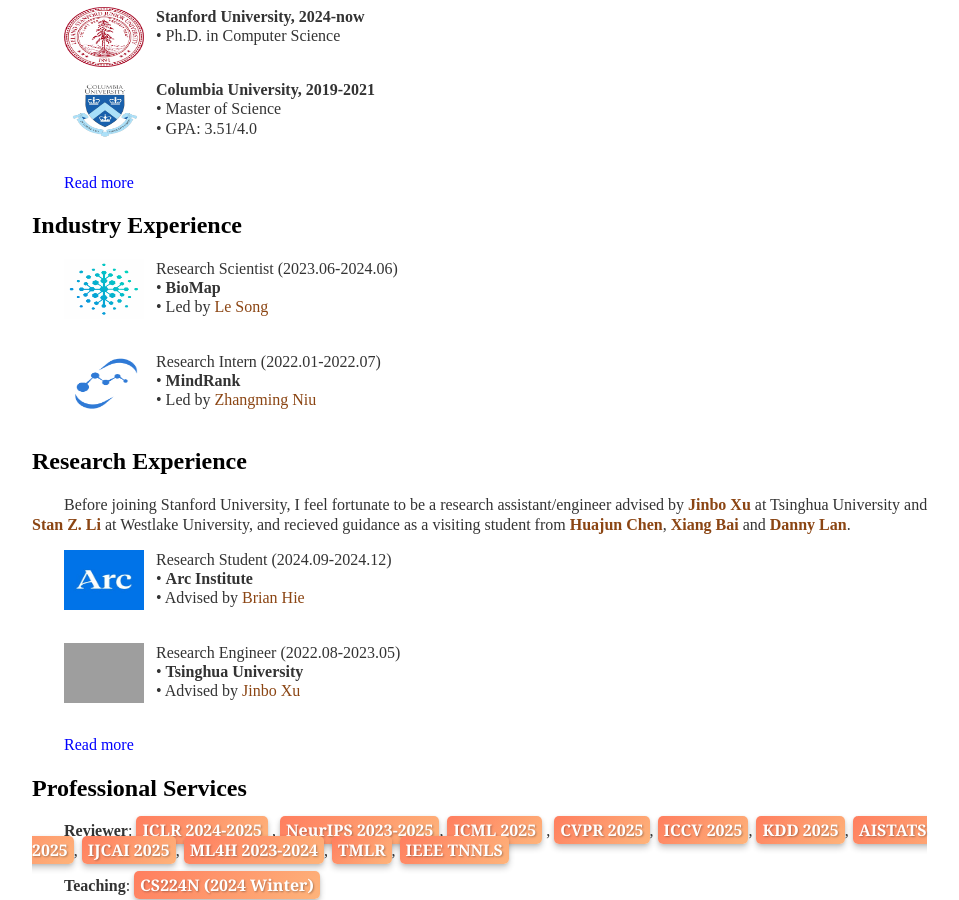
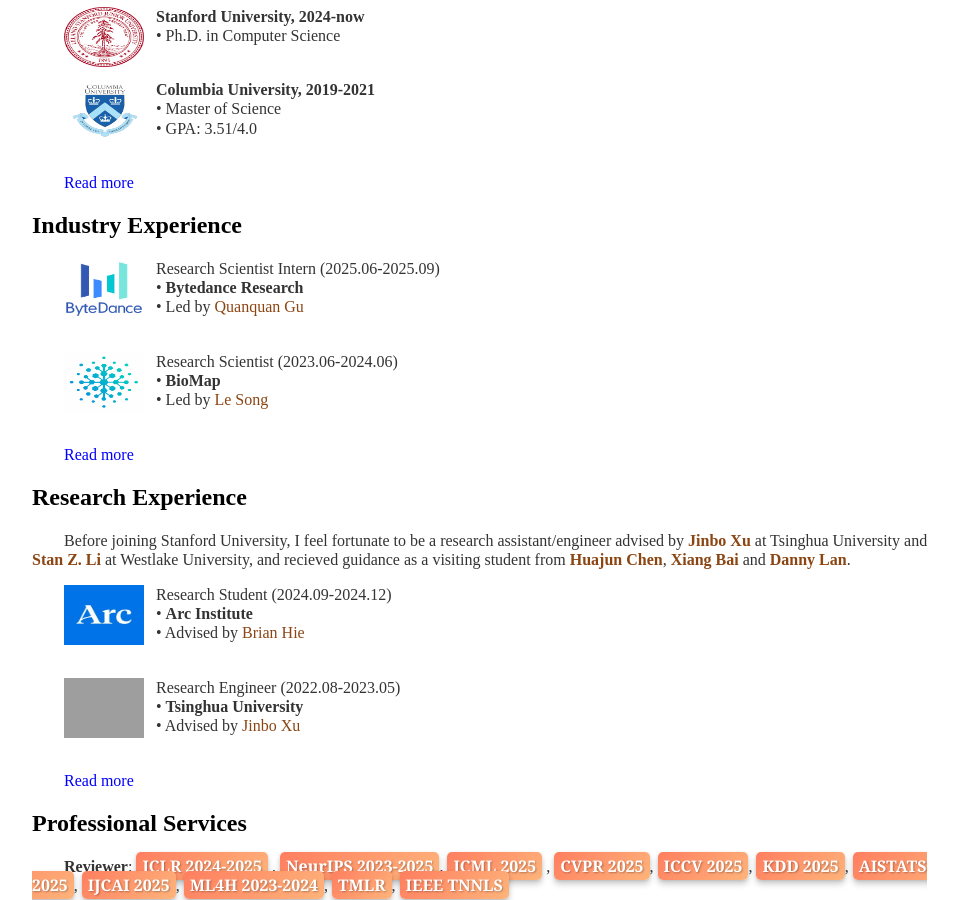
Before and after one commit to smiles724/smiles724.github.io, a Jekyll site: the page built from index.html, in a window 1280 px wide and 900 px high, scrolled down 5180 px. Shown: the whole window, without its empty margins (160-1119 px from the left). Built offline with Jekyll 4.4.1, drawn with Linux system fonts in a browser that asks for light colours; nearby versions of some CDN libraries; a style sheet for code colours, icons or effects is not loaded; grey boxes are pictures that could not be loaded.

Commit message:
2025-06-16

```diff
--- a/index.html
+++ b/index.html
@@ -547,6 +547,13 @@ title: Fang WU
 
 	<h2><a name="exp"></a>Industry Experience</h2>
 		<p style="margin-left: 2em;">
+			<img src="img/bytedance.png" align="left" width="80" height="60"/>
+			&nbsp&nbsp Research Scientist Intern (2025.06-2025.09) <br>
+			&nbsp&nbsp &bull; <b>Bytedance Research</b><br>
+			&nbsp&nbsp &bull; Led by <a href="https://web.cs.ucla.edu/~qgu/">Quanquan Gu</a><br>
+			<br>
+		</p>
+		<p style="margin-left: 2em;">
 			<img src="img/biomap.png" align="left" width="80" height="60"/>
 			&nbsp&nbsp Research Scientist (2023.06-2024.06) <br>
 			&nbsp&nbsp &bull; <b>BioMap</b><br>
@@ -554,12 +561,14 @@ title: Fang WU
 			<br>
 		</p>
 		<p style="margin-left: 2em;">
+			<span id="more3" style="display: none;">
 			<img src="img/mindrank.png" align="left" width="80" height="60"/>
 			&nbsp&nbsp Research Intern (2022.01-2022.07) <br>
 			&nbsp&nbsp &bull; <b>MindRank</b><br>
 			&nbsp&nbsp &bull; Led by <a href="https://scholar.google.com/citations?user=p_Jc_A8AAAAJ&hl=en">Zhangming Niu</a><br>
-			<br>
+			</span>
 		</p>
+		<p style="margin-left: 2em;"> <a href="javascript:void(0);" onclick="toggleContent('more3', 'link3')" id="link3" style="color: blue; text-decoration: none; cursor: pointer;">Read more</a></p>
 
 	<h2><a name="exp"></a>Research Experience</h2>
 		<p style="text-indent: 2em;">Before joining Stanford University, I feel fortunate to be a research assistant/engineer advised by <a href="https://home.ttic.edu/~jinbo/"><b><strong>Jinbo Xu</strong></b></a> at Tsinghua University and <a href="https://scholar.google.com/citations?user=Y-nyLGIAAAAJ&hl=en&oi=ao"><b><strong>Stan Z. Li</strong></b></a> at Westlake University, and recieved guidance as a visiting student from <a href="https://person.zju.edu.cn/en/huajun"><b>Huajun Chen</b></a>, <a href="https://scholar.google.com/citations?user=UeltiQ4AAAAJ&hl=en"><b>Xiang Bai</b></a> and <a href="http://www.cs.cmu.edu/~lanzhzh/"><b>Danny Lan</b></a>. </p>
@@ -588,7 +597,7 @@ title: Fang WU
 
 
 		<p style="margin-left: 2em;">
-			<span id="more3" style="display: none;">
+			<span id="more4" style="display: none;">
 			<img src="img/westlake.png" align="left" width="80" height="60"/>
 			&nbsp&nbsp Research Assistant (2021.11-2022.07) <br>
 			&nbsp&nbsp &bull; <b> Westlake University </b><br>
@@ -599,7 +608,7 @@ title: Fang WU
 			&nbsp&nbsp &bull; Hosted by <a href="https://person.zju.edu.cn/en/huajun">Huajun Chen</a><br> <br>
 			</span>
 		</p>
-		<p style="margin-left: 2em;"> <a href="javascript:void(0);" onclick="toggleContent('more3', 'link3')" id="link3" style="color: blue; text-decoration: none; cursor: pointer;">Read more</a></p>
+		<p style="margin-left: 2em;"> <a href="javascript:void(0);" onclick="toggleContent('more4', 'link4')" id="link4" style="color: blue; text-decoration: none; cursor: pointer;">Read more</a></p>
 
 		<!-- <p style="margin-left: 2em;">  -->
 		<!-- </p> -->
@@ -648,7 +657,7 @@ title: Fang WU
 		<p style="text-indent: 2em;">My study cannot be possible without the support from my awesome friends, mentors, and collaborators! Check out some of them: </p>
 		<p style="margin-left: 4em;">Prof. <a href="https://scholar.google.com/citations?user=Q_kKkIUAAAAJ&hl=en">Jure Leskovec</a>, Prof. <a href="https://www.james-zou.com/">James Zou</a>, Prof. <a href="https://evodesign.org/team">Brian Hie</a>, Prof. <a href="https://briantrippe.com/">Brian Trippe</a>, Dr. <a href="">Auther Deng</a> at Stanford University.<br>
 		Prof. <a href="https://cpsc.yale.edu/people/dragomir-radev">Dragomir Radev</a>, Dr. <a href="https://xiangrutang.github.io/">Xiangru Tang</a> at Yale University. R.I.P. to Dr. Dragomir. <br>
-		<span id="more4" style="display: none;">
+		<span id="more5" style="display: none;">
 		Prof. <a href="https://scholar.google.com/citations?user=Y-nyLGIAAAAJ&hl=en&oi=ao">Stan Z. Li</a>, Prof. <a href="http://www.cs.cmu.edu/~lanzhzh/">Danny Lan</a>, Dr. <a href="https://scholar.google.com/citations?user=SKTQTXwAAAAJ&hl=zh-CN">Siyuan Li</a>, Dr. <a href="https://lirongwu.github.io/">Lirong Wu</a>, Dr. Haitao Lin, Dr. Yufei Huang at Westlake University.<br>
 		Prof. <a href="https://air.tsinghua.edu.cn/info/1047/1675.htm">Jinbo Xu</a>, Prof. <a href="https://scholar.google.com.hk/citations?user=pDMnGloAAAAJ&hl=zh-CN">Xianyun Zhan</a>, Dr. Shikun Feng at Tsinghua University, and Prof. <a href="https://gsai.ruc.edu.cn/addons/teacher/index/info.html?user_id=31&ruccode=ADIIMVRnBzFXMFdnVTAIOw%3D%3D&ln=en">Wenbing Huang</a> at Renmin University.<br>
 		Prof. <a href="https://person.zju.edu.cn/en/huajun">Huajun Chen</a>, Prof.  <a href="https://qiangairesearcher.github.io">Qiang Zhang</a>, Prof. Huabing Xing, Dr. <a href="https://www.researchgate.net/profile/Jiyu_Cui3">Jiyu Cui</a> at Zhejiang University.<br>
@@ -657,16 +666,16 @@ title: Fang WU
 		Prof. <a href="https://scholar.google.com/citations?user=6VkxqHIAAAAJ&hl=en">Buyong Ma</a>, Prof. <a href="https://prokia.github.io/">Shuangjia Zheng </a>, Prof. <a href="https://scholar.google.com/citations?user=ga230VoAAAAJ&hl=en">Junchi Yan</a> at Shanghai Jiaotong University<br>
 		Prof. <a href="https://scholar.google.com/citations?user=UeltiQ4AAAAJ&hl=en">Xiang Bai</a> at Huazhong University of Science and Technology.
 		</span></p>
-		<p style="margin-left: 4em;"> <a href="javascript:void(0);" onclick="toggleContent('more4', 'link4')" id="link4" style="color: blue; text-decoration: none; cursor: pointer;">Read more</a></p>
+		<p style="margin-left: 4em;"> <a href="javascript:void(0);" onclick="toggleContent('more5', 'link5')" id="link5" style="color: blue; text-decoration: none; cursor: pointer;">Read more</a></p>
 		<p style="margin-left: 2em;">Aside from university collaborations, I also collaborated with many industrial AIDD companies, including <a href="https://www.mindrank.ai/">MindrankAI</a>, <a href="http://moleculemind.com/">MoleculeMind</a>, and <a href="https://www.biomap.com/">Biomap</a></p>
 		<!-- as well as non-profit organizations -->
 		<p style="margin-left: 4em;">Dr. <a href="https://scholar.google.com/citations?user=p_Jc_A8AAAAJ&hl=en">Zhangming Niu</a>, Dr. <a href="https://scholar.google.com/citations?user=lSXBExEAAAAJ&hl=en">Xurui Jin</a>, and Dr. Yinghui Jiang at MindrankAI.<br>
 		Dr. <a href="https://scholar.google.com/citations?user=yb1oaNEAAAAJ&hl=en">Xiaoyang Jing</a>, Dr. Tenglong Wang, Dr. Wuwei Tan at MoleculeMind.<br>
-		<span id="more5" style="display: none;">
+		<span id="more6" style="display: none;">
 		Prof. <a href="https://scholar.google.com/citations?user=Xl4E0CsAAAAJ&hl=en">Le Song</a> at BioMap.
 		<!-- <p style="margin-left: 4em;">Mr. Guojiang Zhao at DeepPotential.</p> -->
 		</span></p>
-		<p style="margin-left: 4em;"> <a href="javascript:void(0);" onclick="toggleContent('more5', 'link5')" id="link5" style="color: blue; text-decoration: none; cursor: pointer;">Read more</a></p>
+		<p style="margin-left: 4em;"> <a href="javascript:void(0);" onclick="toggleContent('more6', 'link6')" id="link6" style="color: blue; text-decoration: none; cursor: pointer;">Read more</a></p>
 
 	<br><br>
 	<a href="https://clustrmaps.com/site/1brku" title="Visit tracker"><img src="//www.clustrmaps.com/map_v2.png?d=Fl2bXkWRj5KhnWzKs27ehrk6FKJXn891XzeirNnn6wQ&cl=ffffff" width="300"></a>
```
Also changed, not shown: img/bytedance.png (added).
